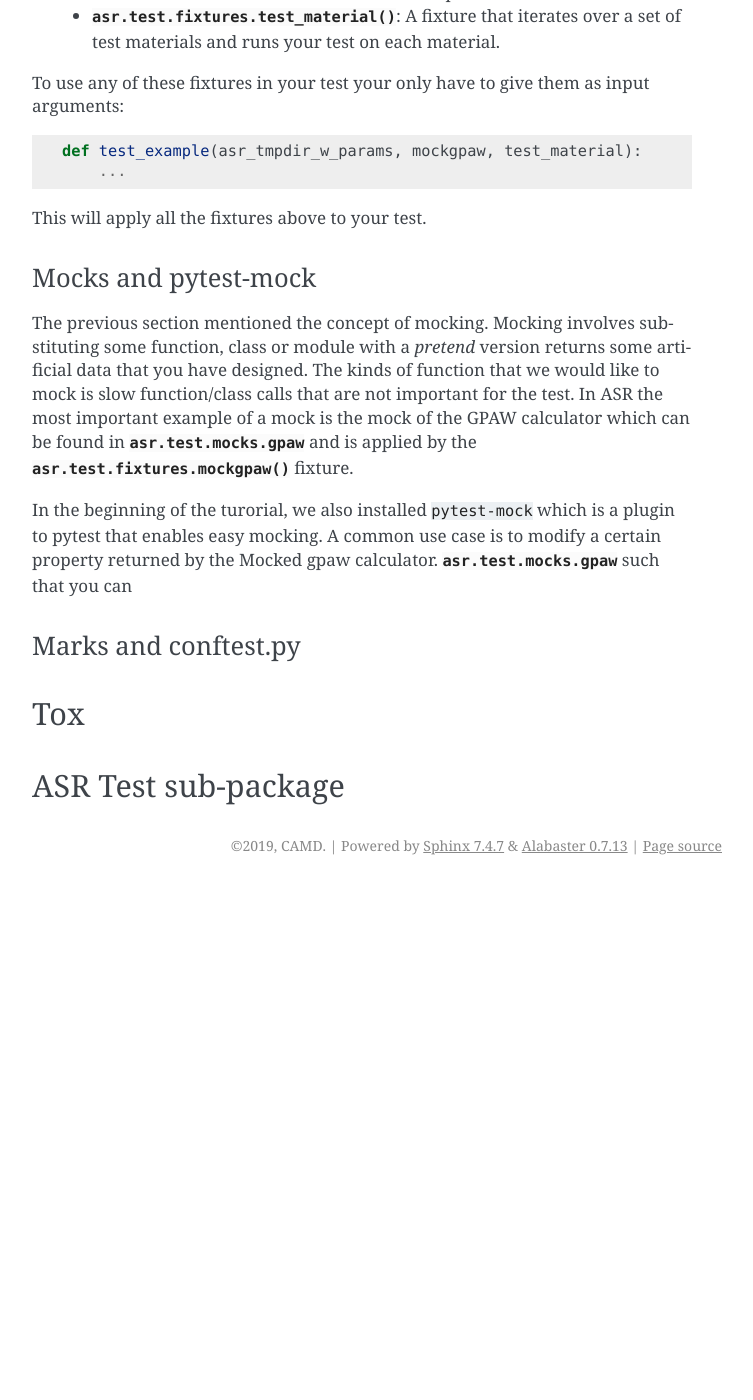
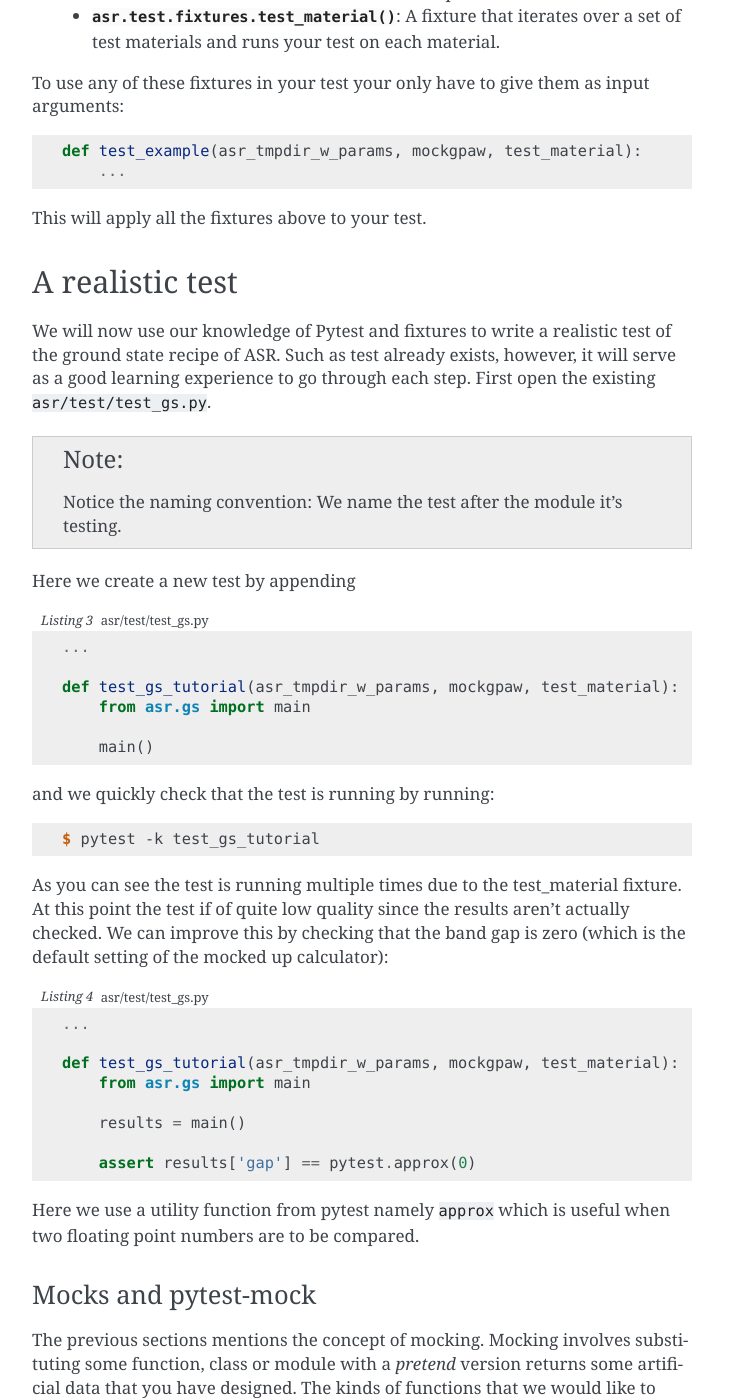
Before and after one commit to dijasila/Atomic-Simulation-Recipees, a Sphinx documentation site: the page built from docs/src/tutorials/testing.rst, in a window 1280 px wide and 1400 px high, scrolled down 2100 px. Shown: the whole window, without its empty margins (388-1141 px from the left). Built offline with Sphinx 7.4.7, drawn with Linux system fonts in a browser that asks for light colours; before the commit the page ends 2985 px from its top, so only the background shows below that; some of the changed text lies outside the part shown.

Commit message:
More tuts

```diff
--- a/docs/src/tutorials/testing.rst
+++ b/docs/src/tutorials/testing.rst
@@ -124,23 +124,107 @@ as input arguments:
 
 This will apply all the fixtures above to your test.
 
+A realistic test
+================
+
+We will now use our knowledge of Pytest and fixtures to write a
+realistic test of the ground state recipe of ASR. Such as test already
+exists, however, it will serve as a good learning experience to go
+through each step. First open the existing
+``asr/test/test_gs.py``.
+
+.. note:: Notice the naming convention: We name the test after the module it's testing.
+
+Here we create a new test by appending
+
+.. code-block:: python
+   :caption: asr/test/test_gs.py
+
+   ...
+
+   def test_gs_tutorial(asr_tmpdir_w_params, mockgpaw, test_material):
+       from asr.gs import main
+
+       main()
+
+
+and we quickly check that the test is running by running:
+
+.. code-block:: console
+
+   $ pytest -k test_gs_tutorial
+
+As you can see the test is running multiple times due to the
+test_material fixture. At this point the test if of quite low quality
+since the results aren't actually checked. We can improve this by
+checking that the band gap is zero (which is the default setting of
+the mocked up calculator):
+
+.. code-block:: python
+   :caption: asr/test/test_gs.py
+
+   ...
+
+   def test_gs_tutorial(asr_tmpdir_w_params, mockgpaw, test_material):
+       from asr.gs import main
+
+       results = main()
+
+       assert results['gap'] == pytest.approx(0)
+
+Here we use a utility function from pytest namely ``approx`` which is
+useful when two floating point numbers are to be compared.
+
+
 Mocks and pytest-mock
 ---------------------
 
-The previous section mentioned the concept of mocking. Mocking
-involves substituting some function, class or module with a `pretend`
-version returns some artificial data that you have designed. The kinds
-of function that we would like to mock is slow function/class calls
-that are not important for the test. In ASR the most important example
-of a mock is the mock of the GPAW calculator which can be found in
+The previous sections mentions the concept of mocking. Mocking involves
+substituting some function, class or module with a `pretend` version
+returns some artificial data that you have designed. The kinds of
+functions that we would like to mock is slow function/class calls that
+are not important for the test. In ASR the most important example of a
+mock is the mock of the GPAW calculator which can be found in
 :py:mod:`asr.test.mocks.gpaw` and is applied by the
 :py:func:`asr.test.fixtures.mockgpaw` fixture.
 
-In the beginning of the turorial, we also installed ``pytest-mock``
-which is a plugin to pytest that enables easy mocking. A common use
-case is to modify a certain property returned by the Mocked gpaw calculator. :py:mod:`asr.test.mocks.gpaw` such that you can
+In the beginning of the turorial, we installed ``pytest-mock`` which
+is a plugin to pytest that enables easy mocking. A common use case is
+to modify a certain property returned by the Mocked
+calculator. :py:mod:`asr.test.mocks.gpaw` is designed such that you
+can easily specify a band gap or a fermi level using the ``mocker``
+fixture (which is provided by ``pytest-mock``), and check that the
+corresponding results of yoru recipe are correct. For example let's
+improve our ground state test by setting the band gap and fermi leve
+to something non-trivial
+
+.. code-block:: python
+   :caption: asr/test/test_gs.py
+
+   ...
+
+   def test_gs_tutorial(asr_tmpdir_w_params, mockgpaw, mocker, test_material):
+       from asr.gs import main
+       from gpaw import GPAW
+
+       mocker.patch.object(GPAW, '_get_band_gap')
+       mocker.patch.object(GPAW, '_get_fermi_level')
+       GPAW._get_fermi_level.return_value = 0.5
+       GPAW._get_band_gap.return_value = 1
+
+       results = main()
+
+       assert results['gap'] == pytest.approx(1)
 
 
+As you can see in this concrete example ``mocker`` allows you to patch
+objects and explicitly set the return values of the specified methods.
+
+Parametrizing
+-------------
+
+We can improve our test even more by using pytest functionality for
+parametrizing.
 
 Marks and conftest.py
 ---------------------
```
